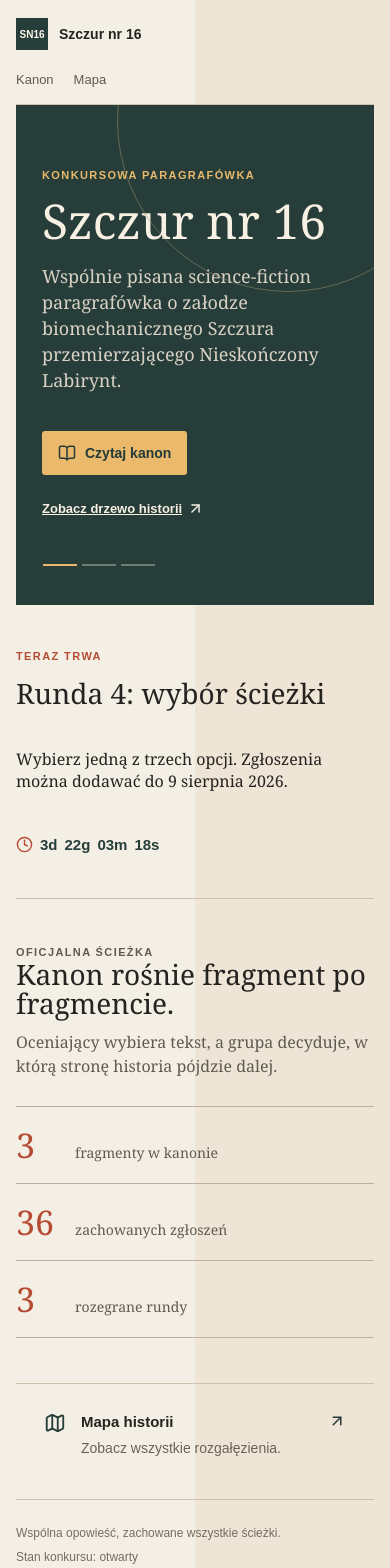
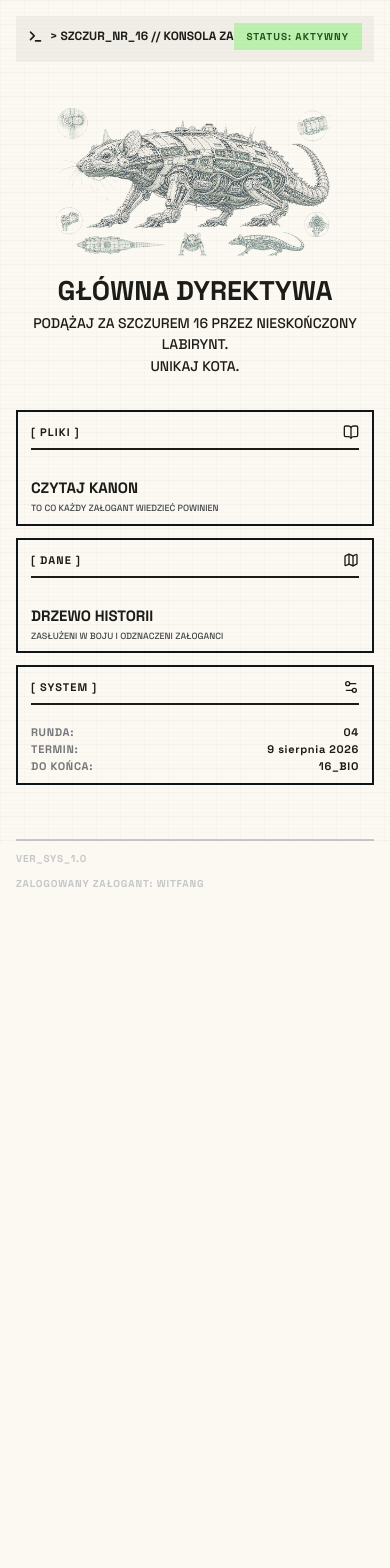
Before and after one commit to Witfang84/GMG-GameBook, a React (Vite) app: page / in a window 390 px wide. Shown: the top 1568 px of the page. After the commit the page ends 908 px from the top, so only its background shows below. Built offline with nearby package versions, Linux system fonts and the light colour scheme.

Commit message:
UI rebuilding home page and adding new assets

```diff
--- a/src/App.css
+++ b/src/App.css
@@ -70,3 +70,383 @@ h2 { margin-bottom: 12px; font-size: clamp(28px, 3vw, 40px); font-weight: 400; l
 .story-node-round.is-canonical p { color: #4f4943; }
 @media (max-width: 700px) { .site-header, main, .site-footer { width: min(100% - 32px, 1160px); }.site-header { min-height: auto; padding: 18px 0 0; align-items: flex-start; gap: 18px; flex-direction: column; }.site-header nav { width: 100%; overflow-x: auto; gap: 20px; }.site-header nav a { padding: 4px 0 14px; white-space: nowrap; }.home-hero { min-height: 500px; padding: 64px 26px 45px; }.hero-copy { font-size: 18px; }.hero-actions { align-items: flex-start; flex-direction: column; }.status-band, .path-overview { grid-template-columns: 1fr; gap: 28px; padding: 45px 0; }.explore-grid { grid-template-columns: 1fr; }.explore-link { min-height: 115px; border-right: 0; border-bottom: 1px solid #cfc2ad; }.reading-layout { padding: 56px 0; }.reading-header h1, .placeholder-page h1 { font-size: 48px; }.canon-entry { padding: 24px 21px; }.canon-entry p { font-size: 20px; }.canon-pending { grid-template-columns: 25px 1fr; }.canon-pending a { grid-column: 2; }.site-footer { gap: 10px; flex-direction: column; }.placeholder-page { padding: 72px 0; } }
 @media (max-width: 700px) { .map-page { padding: 54px 0 56px; }.map-header { display: block; margin-bottom: 30px; }.map-header h1 { font-size: 48px; }.map-summary { margin-top: 28px; }.map-canvas { height: 560px; } }
+
+.home-shell {
+	position: relative;
+	min-height: 100svh;
+	overflow: hidden;
+	background: var(--surface);
+	color: var(--on-surface);
+}
+
+.home-shell main {
+	width: min(100% - 48px, 912px);
+	margin: 0 auto;
+}
+
+.home-screen {
+	position: relative;
+	min-height: 100svh;
+	padding: 24px 0 18px;
+	isolation: isolate;
+}
+
+.home-screen::before {
+	position: fixed;
+	z-index: -2;
+	inset: 0;
+	background-image: linear-gradient(rgba(68, 71, 74, .025) 1px, transparent 1px), linear-gradient(90deg, rgba(68, 71, 74, .025) 1px, transparent 1px);
+	background-size: 24px 24px;
+	content: '';
+	pointer-events: none;
+}
+
+.screen-noise {
+	position: fixed;
+	z-index: 5;
+	inset: 0;
+	background: repeating-linear-gradient(0deg, transparent 0, transparent 3px, rgba(28, 28, 24, .025) 4px);
+	pointer-events: none;
+}
+
+.console-header {
+	display: flex;
+	min-height: 46px;
+	align-items: center;
+	justify-content: space-between;
+	gap: 16px;
+	padding: 0 13px;
+	background: var(--surface-container);
+	font-size: 12px;
+	font-weight: 700;
+	text-transform: uppercase;
+}
+
+.console-prompt {
+	display: inline-flex;
+	min-width: 0;
+	align-items: center;
+	gap: 7px;
+	text-decoration: none;
+}
+
+.console-prompt span {
+	overflow: hidden;
+	text-overflow: ellipsis;
+	white-space: nowrap;
+}
+
+.console-status {
+	flex: 0 0 auto;
+	padding: 7px 13px;
+	background: var(--surface-container-high);
+	color: var(--on-surface-variant);
+	font-size: 10px;
+	letter-spacing: .1em;
+}
+
+.console-status.is-active {
+	background: var(--tertiary-container);
+	color: #23501e;
+}
+
+.directive-hero {
+	padding: 42px 0 39px;
+	text-align: center;
+}
+
+.rat-art {
+	position: relative;
+	width: min(100%, 560px);
+	height: 232px;
+	margin: 0 auto 10px;
+}
+
+.rat-image {
+	display: block;
+	width: 100%;
+	height: 100%;
+	object-fit: contain;
+	object-position: center;
+	filter: saturate(.65);
+	opacity: .82;
+}
+
+.directive-hero h1 {
+	width: 100%;
+	max-width: none;
+	margin: 0 auto 7px;
+	font-size: clamp(27px, 4vw, 36px);
+	font-weight: 700;
+	line-height: 1.1;
+}
+
+.directive-copy {
+	margin: 0;
+	font-size: 14px;
+	font-weight: 500;
+	line-height: 1.55;
+}
+
+.console-panels {
+	display: grid;
+	grid-template-columns: repeat(3, minmax(0, 1fr));
+	gap: 24px;
+}
+
+.console-panel {
+	display: block;
+	min-width: 0;
+	min-height: 115px;
+	padding: 12px 13px 10px;
+	border: 2px solid var(--primary);
+	color: var(--on-surface);
+	text-decoration: none;
+	transition: background-color .16s ease, color .16s ease, border-color .16s ease;
+}
+
+.console-panel:hover,
+.console-panel:focus-visible {
+	background: var(--primary);
+	color: var(--surface);
+	outline: none;
+}
+
+.panel-heading {
+	display: flex;
+	align-items: center;
+	justify-content: space-between;
+	padding-bottom: 8px;
+	border-bottom: 2px solid currentColor;
+	font-size: 11px;
+	font-weight: 700;
+	letter-spacing: .1em;
+}
+
+.panel-content {
+	display: grid;
+	gap: 6px;
+	padding-top: 28px;
+}
+
+.panel-content strong {
+	font-size: 15px;
+	font-weight: 700;
+}
+
+.panel-content span {
+	color: var(--on-surface-variant);
+	font-size: 9px;
+	font-weight: 500;
+	line-height: 1.2;
+}
+
+.console-panel:hover .panel-content span,
+.console-panel:focus-visible .panel-content span { color: var(--surface-container-high); }
+
+.system-readout {
+	display: grid;
+	gap: 3px;
+	margin: 20px 0 0;
+	font-size: 11px;
+	font-weight: 700;
+	letter-spacing: .06em;
+}
+
+.system-readout div {
+	display: flex;
+	justify-content: space-between;
+	gap: 8px;
+}
+
+.system-readout dt { color: var(--outline); }
+.system-readout dd { margin: 0; text-align: right; }
+
+.home-footer {
+	display: flex;
+	justify-content: space-between;
+	margin-top: 114px;
+	padding-top: 11px;
+	border-top: 2px solid var(--outline-variant);
+	color: var(--outline-variant);
+	font-size: 10px;
+	font-weight: 700;
+	letter-spacing: .08em;
+}
+
+@media (max-width: 700px) {
+	.home-shell main { width: min(100% - 32px, 912px); }
+	.home-screen { padding-top: 16px; }
+	.console-header { align-items: flex-start; flex-direction: column; gap: 10px; padding: 12px; }
+	.console-status { align-self: flex-end; margin-top: -31px; }
+	.directive-hero { padding: 34px 0 32px; }
+	.rat-art { height: 170px; }
+	.rat-body { top: 49px; }
+	.rat-head { top: 59px; transform: scale(.78) rotate(-18deg); transform-origin: top left; }
+	.rat-tail { top: 87px; }
+	.rat-leg { top: 111px; transform: scale(.78) skew(-26deg) rotate(-14deg); }
+	.console-panels { grid-template-columns: 1fr; gap: 12px; }
+	.console-panel { min-height: 108px; }
+	.home-footer { gap: 12px; margin-top: 54px; flex-direction: column; }
+}
+
+.map-page {
+	padding: 56px 0 42px;
+}
+
+.map-header {
+	display: flex;
+	align-items: end;
+	justify-content: space-between;
+	gap: 32px;
+	padding-bottom: 26px;
+	border-bottom: 2px solid var(--outline-variant);
+}
+
+.map-header h1 {
+	max-width: none;
+	margin: 0 0 10px;
+	font-size: clamp(42px, 7vw, 72px);
+	font-weight: 700;
+	line-height: 1;
+}
+
+.map-header > div > p:last-child {
+	max-width: 550px;
+	margin: 0;
+	color: var(--on-surface-variant);
+	font-size: 16px;
+	line-height: 1.5;
+}
+
+.map-back-link {
+	display: inline-flex;
+	flex: 0 0 auto;
+	align-items: center;
+	gap: 6px;
+	padding: 11px 13px;
+	border: 2px solid var(--primary);
+	font-size: 11px;
+	font-weight: 700;
+	text-decoration: none;
+	text-transform: uppercase;
+}
+
+.map-back-link:hover,
+.map-back-link:focus-visible {
+	background: var(--primary);
+	color: var(--surface);
+	outline: none;
+}
+
+.story-map {
+	height: 590px;
+	margin-top: 24px;
+	border: 2px solid var(--primary);
+	background: var(--surface);
+}
+
+.story-map .react-flow__node {
+	width: 190px;
+	padding: 12px;
+	border: 2px solid var(--primary);
+	border-radius: 0;
+	background: var(--surface-container-low, #f6f3ec);
+	color: var(--on-surface);
+	font-family: 'Space Grotesk', sans-serif;
+	font-size: 10px;
+	font-weight: 600;
+	line-height: 1.35;
+	text-align: left;
+	white-space: pre-line;
+}
+
+.story-map .story-node-canon {
+	background: var(--primary);
+	color: var(--surface);
+}
+
+.story-map .story-node-round {
+	background: var(--surface-container-high);
+}
+
+.story-map .story-node-selected {
+	border-color: var(--secondary);
+	background: var(--secondary-container);
+	color: var(--on-secondary-fixed, #002020);
+}
+
+.story-map .story-node-option {
+	width: 230px;
+	font-weight: 500;
+}
+
+.story-map .react-flow__handle {
+	width: 7px;
+	height: 7px;
+	border: 1px solid var(--primary);
+	border-radius: 0;
+	background: var(--surface);
+}
+
+.story-map .react-flow__edge-path {
+	stroke: var(--outline);
+	stroke-width: 1.5;
+}
+
+.story-map .react-flow__controls {
+	overflow: hidden;
+	border: 2px solid var(--primary);
+	border-radius: 0;
+	box-shadow: none;
+}
+
+.story-map .react-flow__controls-button {
+	width: 28px;
+	height: 28px;
+	border-bottom: 1px solid var(--primary);
+	background: var(--surface);
+	color: var(--primary);
+}
+
+.story-map .react-flow__controls-button:last-child { border-bottom: 0; }
+.story-map .react-flow__controls-button:hover { background: var(--primary); color: var(--surface); }
+
+.story-map .react-flow__minimap {
+	border: 2px solid var(--primary);
+	border-radius: 0;
+	background: var(--surface-container);
+}
+
+.map-legend {
+	display: flex;
+	flex-wrap: wrap;
+	gap: 18px 28px;
+	padding-top: 14px;
+	color: var(--on-surface-variant);
+	font-size: 10px;
+	font-weight: 700;
+	letter-spacing: .08em;
+}
+
+.map-legend span { display: inline-flex; align-items: center; gap: 7px; }
+
+.legend-swatch {
+	display: inline-block;
+	width: 10px;
+	height: 10px;
+	border: 1px solid var(--primary);
+	background: var(--surface-container-high);
+}
+
+.legend-swatch-canon { background: var(--primary); }
+.legend-swatch-selected { border-color: var(--secondary); background: var(--secondary-container); }
+
+@media (max-width: 700px) {
+	.map-page { padding: 38px 0 28px; }
+	.map-header { align-items: flex-start; flex-direction: column; gap: 20px; }
+	.map-header h1 { font-size: 44px; }
+	.map-back-link { align-self: flex-start; }
+	.story-map { height: 540px; margin-top: 16px; }
+	.story-map .react-flow__minimap { display: none; }
+}
--- a/src/App.tsx
+++ b/src/App.tsx
@@ -1,15 +1,15 @@
-import { ArrowUpRight, BookOpen, Clock, Map } from 'lucide-react'
-import * as React from 'react'
-import { Link, NavLink, Route, Routes } from 'react-router-dom'
+import { ArrowUpRight, BookOpen, Map as MapIcon, Terminal, Settings2 } from 'lucide-react'
+import { Link, NavLink, Route, Routes, useLocation } from 'react-router-dom'
 import {
   getCanonicalEntries,
-  getActiveRound,
   getSelectedOption,
   getSubmission,
   story,
 } from './domain/story'
 import { MapPage } from './components/MapPage'
+import ratAsset from './assets/szczur-16-blueprint 1.png'
 import './App.css'
+import '@xyflow/react/dist/style.css'
 
 const formatDate = (date: string) =>
   new Intl.DateTimeFormat('pl-PL', {
@@ -18,46 +18,13 @@ const formatDate = (date: string) =>
     year: 'numeric',
   }).format(new Date(date))
 
-const getTimeRemaining = (deadline: string, now: number) => {
-  const totalSeconds = Math.max(0, Math.floor((new Date(deadline).getTime() - now) / 1000))
-
-  return {
-    expired: totalSeconds === 0,
-    days: Math.floor(totalSeconds / 86400),
-    hours: Math.floor((totalSeconds % 86400) / 3600),
-    minutes: Math.floor((totalSeconds % 3600) / 60),
-    seconds: totalSeconds % 60,
-  }
-}
-
-function DeadlineCountdown({ deadline }: { deadline?: string }) {
-  const [now, setNow] = React.useState(() => Date.now())
-
-  React.useEffect(() => {
-    if (!deadline) return undefined
-    const timer = window.setInterval(() => setNow(Date.now()), 1000)
-    return () => window.clearInterval(timer)
-  }, [deadline])
-
-  if (!deadline) return <span className="deadline-missing">Termin do ustalenia</span>
-
-  const remaining = getTimeRemaining(deadline, now)
-  if (remaining.expired) return <span className="deadline-missing">Termin minął</span>
+function Layout({ children }: { children: React.ReactNode }) {
+  const location = useLocation()
+  const isHome = location.pathname === '/'
 
   return (
-    <span className="deadline-countdown" aria-live="polite">
-      <Clock size={17} aria-hidden="true" />
-      <strong>{remaining.days}d</strong>
-      <strong>{String(remaining.hours).padStart(2, '0')}g</strong>
-      <strong>{String(remaining.minutes).padStart(2, '0')}m</strong>
-      <strong>{String(remaining.seconds).padStart(2, '0')}s</strong>
-    </span>
-  )
-}
-
-function Layout({ children }: { children: React.ReactNode }) {
-  return (
-    <div className="app-shell">
+    <div className={`app-shell${isHome ? ' home-shell' : ''}`}>
+      {isHome ? null : (
         <header className="site-header">
           <Link className="wordmark" to="/" aria-label={`${story.contest.title} - strona główna`}>
             <span className="wordmark-mark">SN16</span>
@@ -65,93 +32,94 @@ function Layout({ children }: { children: React.ReactNode }) {
           </Link>
           <nav aria-label="Główna nawigacja">
             <NavLink to="/kanon">Kanon</NavLink>
+            <NavLink to="/rundy">Rundy</NavLink>
+            <NavLink to="/zgloszenia">Archiwum</NavLink>
             <NavLink to="/mapa">Mapa</NavLink>
           </nav>
         </header>
+      )}
       <main>{children}</main>
+      {isHome ? null : (
         <footer className="site-footer">
           <span>Wspólna opowieść, zachowane wszystkie ścieżki.</span>
           <span>Stan konkursu: {story.contest.status === 'open' ? 'otwarty' : 'zamknięty'}</span>
         </footer>
+      )}
     </div>
   )
 }
 
 function HomePage() {
-  const latestRound = getActiveRound(story) ?? story.rounds.at(-1)
-  const canonCount = getCanonicalEntries(story).length + 1
-  const selectedOption = latestRound
-    ? getSelectedOption(story, latestRound.id)
-    : undefined
+  const latestRound = story.rounds.at(-1)
+  const isOpen = story.contest.status === 'open'
+  const roundNumber = latestRound?.number.toString().padStart(2, '0') ?? '--'
+  const deadline = latestRound?.submissionDeadline
+    ? formatDate(latestRound.submissionDeadline)
+    : 'DO USTALENIA'
 
   return (
-    <>
-      <section className="home-hero">
-        <p className="eyebrow">Konkursowa paragrafówka</p>
-        <h1>{story.contest.title}</h1>
-        <p className="hero-copy">{story.contest.description}</p>
-        <div className="hero-actions">
-          <Link className="button button-primary" to="/kanon">
-            <BookOpen size={18} aria-hidden="true" /> Czytaj kanon
+    <div className="home-screen">
+      <div className="screen-noise" aria-hidden="true" />
+      <header className="console-header">
+        <Link className="console-prompt" to="/" aria-label="Szczur numer 16, strona główna">
+          <Terminal size={15} strokeWidth={2.5} aria-hidden="true" />
+          <span>&gt; SZCZUR_NR_16 // KONSOLA ZAŁOGANTA</span>
         </Link>
-          <Link className="text-link" to="/mapa">
-            Zobacz drzewo historii <ArrowUpRight size={17} aria-hidden="true" />
+        <span className={`console-status${isOpen ? ' is-active' : ''}`}>
+          STATUS: {isOpen ? 'AKTYWNY' : 'ZAMKNIĘTY'}
+        </span>
+      </header>
+
+      <section className="directive-hero" aria-labelledby="directive-title">
+        <div className="rat-art">
+          <img className="rat-image" src={ratAsset} alt="Biomechaniczny Szczur numer 16" />
+        </div>
+        <h1 id="directive-title">GŁÓWNA DYREKTYWA</h1>
+        <p className="directive-copy">
+          PODĄŻAJ ZA SZCZUREM 16 PRZEZ NIESKOŃCZONY LABIRYNT.<br />
+          UNIKAJ KOTA.
+        </p>
+      </section>
+
+      <section className="console-panels" aria-label="Moduły konsoli">
+        <Link className="console-panel" to="/kanon">
+          <div className="panel-heading">
+            <span>[ PLIKI ]</span>
+            <BookOpen size={16} aria-hidden="true" />
+          </div>
+          <div className="panel-content">
+            <strong>CZYTAJ KANON</strong>
+            <span>TO CO KAŻDY ZAŁOGANT WIEDZIEĆ POWINIEN</span>
+          </div>
         </Link>
+        <Link className="console-panel" to="/mapa">
+          <div className="panel-heading">
+            <span>[ DANE ]</span>
+            <MapIcon size={16} aria-hidden="true" />
           </div>
-        <div className="hero-rule" aria-hidden="true">
-          <span />
-          <span />
-          <span />
+          <div className="panel-content">
+            <strong>DRZEWO HISTORII</strong>
+            <span>ZASŁUŻENI W BOJU I ODZNACZENI ZAŁOGANCI</span>
+          </div>
+        </Link>
+        <div className="console-panel console-panel-system">
+          <div className="panel-heading">
+            <span>[ SYSTEM ]</span>
+            <Settings2 size={16} aria-hidden="true" />
+          </div>
+          <dl className="system-readout">
+            <div><dt>RUNDA:</dt><dd>{roundNumber}</dd></div>
+            <div><dt>TERMIN:</dt><dd>{deadline}</dd></div>
+            <div><dt>DO KOŃCA:</dt><dd>16_BIO</dd></div>
+          </dl>
         </div>
       </section>
 
-      <section className="status-band" aria-labelledby="status-heading">
-        <div>
-          <p className="eyebrow">Teraz trwa</p>
-          <h2 id="status-heading">Runda {latestRound?.number}: wybór ścieżki</h2>
+      <footer className="home-footer">
+        <span>VER_SYS_1.0</span>
+        <span>ZALOGOWANY ZAŁOGANT: WITFANG</span>
+      </footer>
     </div>
-        <p>
-          {selectedOption
-            ? `Wybrano opcję ${selectedOption.label}. `
-            : 'Wybierz jedną z trzech opcji. '}
-          Zgłoszenia można dodawać do{' '}
-          {latestRound?.submissionDeadline ? formatDate(latestRound.submissionDeadline) : 'ustalenia'}.
-        </p>
-        <DeadlineCountdown deadline={latestRound?.submissionDeadline} />
-      </section>
-
-      <section className="path-overview" aria-labelledby="overview-heading">
-        <div className="section-intro">
-          <p className="eyebrow">Oficjalna ścieżka</p>
-          <h2 id="overview-heading">Kanon rośnie fragment po fragmencie.</h2>
-          <p>
-            Oceniający wybiera tekst, a grupa decyduje, w którą stronę historia pójdzie dalej.
-          </p>
-        </div>
-        <div className="stat-grid">
-          <article>
-            <strong>{canonCount}</strong>
-            <span>fragmenty w kanonie</span>
-          </article>
-          <article>
-            <strong>{story.openingSubmissions.length + story.submissions.length}</strong>
-            <span>zachowanych zgłoszeń</span>
-          </article>
-          <article>
-            <strong>{story.rounds.length}</strong>
-            <span>rozegrane rundy</span>
-          </article>
-        </div>
-      </section>
-
-      <section className="explore-grid" aria-label="Przejdź do widoku">
-        <Link className="explore-link" to="/mapa">
-          <Map size={22} aria-hidden="true" />
-          <span><strong>Mapa historii</strong>Zobacz wszystkie rozgałęzienia.</span>
-          <ArrowUpRight size={18} aria-hidden="true" />
-        </Link>
-      </section>
-    </>
   )
 }
 
--- a/src/index.css
+++ b/src/index.css
@@ -1,7 +1,20 @@
+@import url('https://fonts.googleapis.com/css2?family=Space+Grotesk:wght@400;500;600;700&display=swap');
+
 :root {
-  font-family: Georgia, 'Times New Roman', serif;
-  color: #262220;
-  background: #f4efe5;
+  --surface: #fcf9f2;
+  --surface-container: #f1eee7;
+  --surface-container-high: #ebe8e1;
+  --on-surface: #1c1c18;
+  --on-surface-variant: #44474a;
+  --outline: #75777b;
+  --outline-variant: #c5c6ca;
+  --primary: #101519;
+  --secondary: #006a6a;
+  --secondary-container: #94efee;
+  --tertiary-container: #bcf0ae;
+  font-family: 'Space Grotesk', sans-serif;
+  color: var(--on-surface);
+  background: var(--surface);
   font-synthesis: none;
   text-rendering: optimizeLegibility;
   -webkit-font-smoothing: antialiased;
```
Also changed, not shown: src/assets/szczur-16-blueprint 1.png (added). Lines whose indentation alone changed are shown as unchanged.
